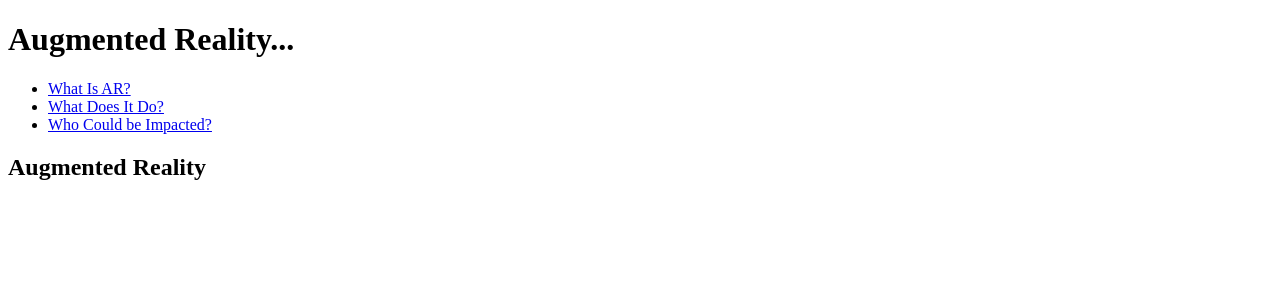
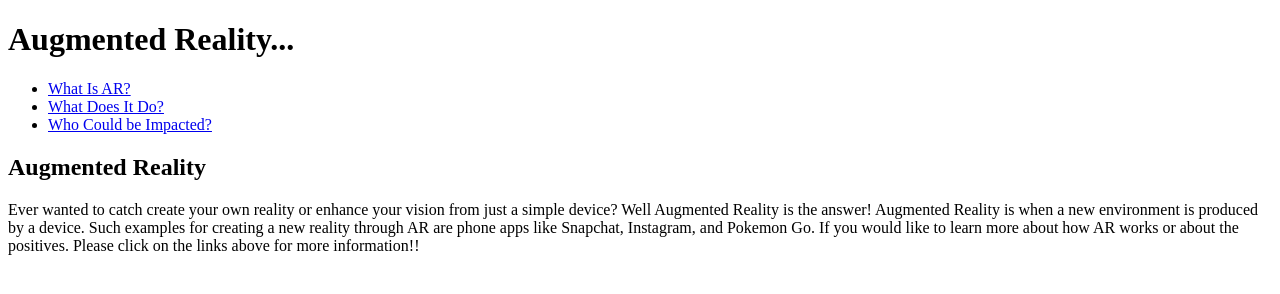
Before and after one commit to Jonathan-dot/Interactive-Story, a plain HTML site: page ComputingInnovation/Indexx.html in a window 1280 px wide. Drawn offline with Linux system fonts and the light colour scheme.

Commit message:
git commit

```diff
--- a/ComputingInnovation/Indexx.html
+++ b/ComputingInnovation/Indexx.html
@@ -18,6 +18,8 @@
     </ul>
     </nav>
     <h2>Augmented Reality</h2>
-    <p></p>
+    <p> Ever wanted to catch create your own reality or enhance your vision from just a simple device? Well Augmented Reality is the answer!
+        Augmented Reality is when a new environment is produced by a device. Such examples for creating a new reality through AR are phone apps like Snapchat, Instagram, and Pokemon Go. If you would like to learn more about how AR works or about the positives. Please click on the links above for more information!!
+        </p>
 </body>
 </html>
```
